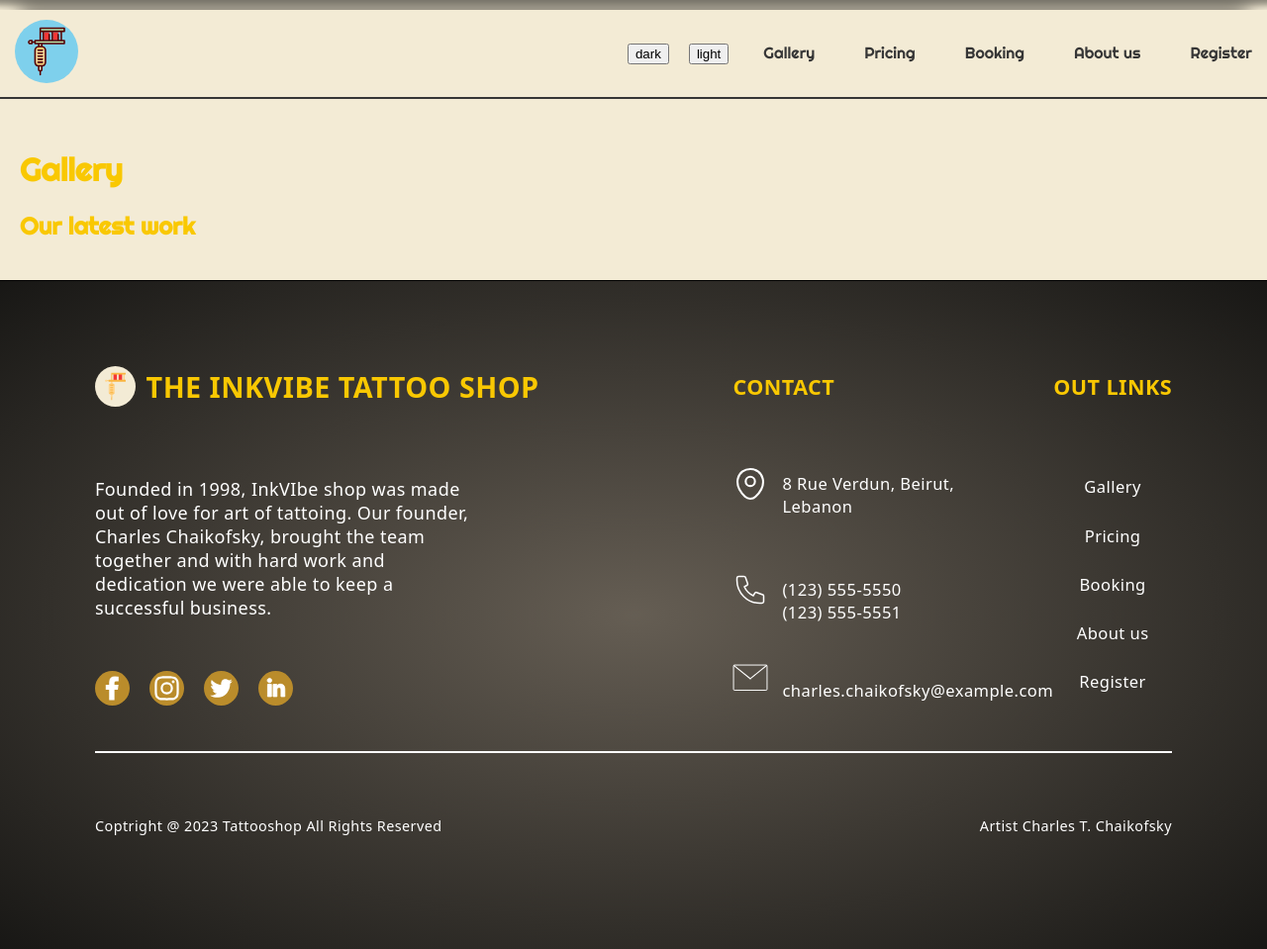
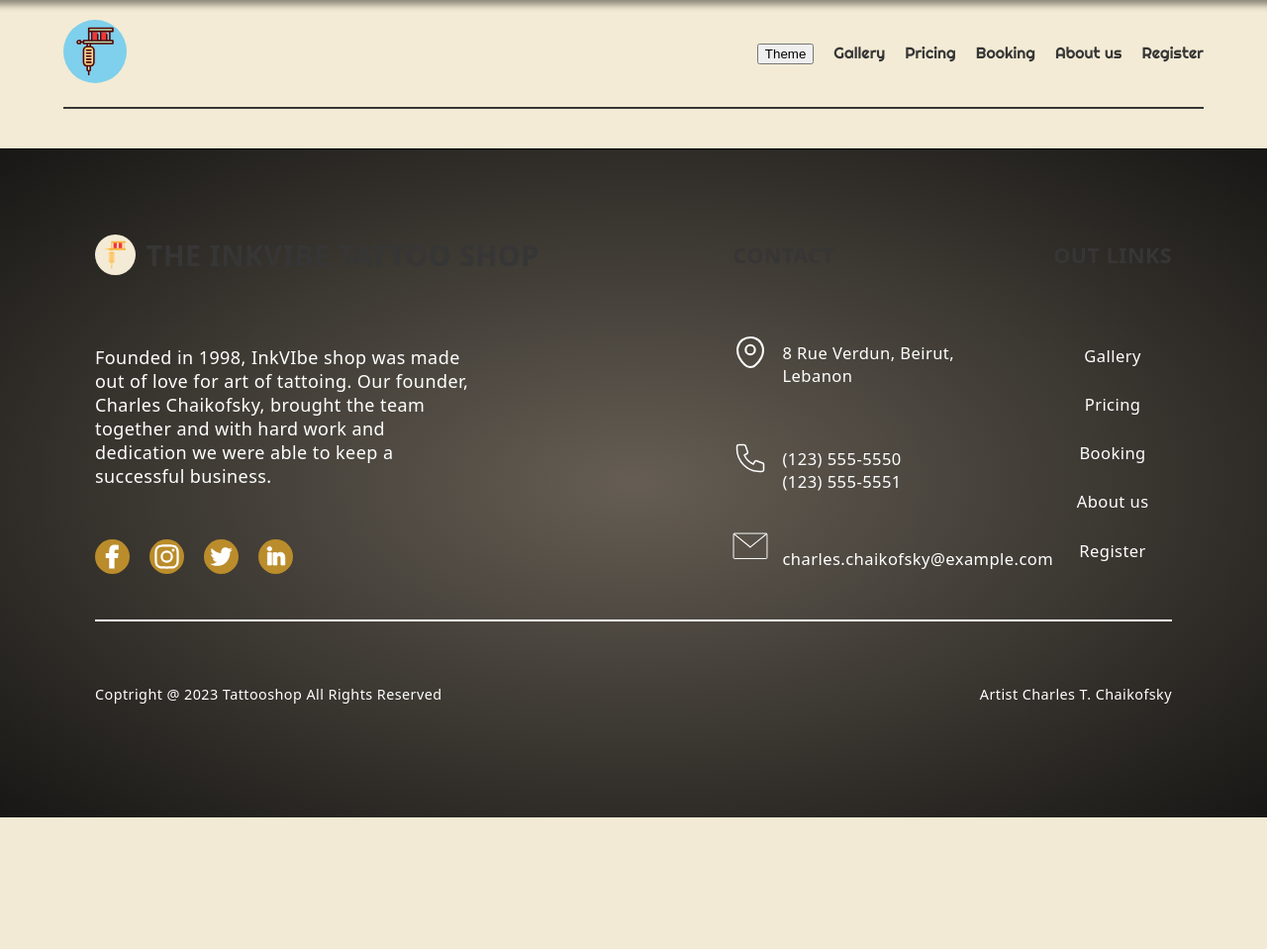
Before and after one commit to Ali-Makke/Tattoo-Studio-Website, a PHP site: page /gallery.php in a window 1280 px wide. Shown: the whole page at 99% size. After the commit the page ends 826 px from the top, so only its background shows below. Run offline with PHP 8.4, Linux system fonts and the light colour scheme; data that the repository does not hold is empty.

Commit message:
-Simplifed and optimized some css -In the included.js, added logic for three color themes instead of two -Added initial theme button to nav bar -Updated taskboard

```diff
--- a/booking.php
+++ b/booking.php
@@ -77,7 +77,6 @@ if ($_SERVER['REQUEST_METHOD'] === 'POST') {
 </head>
 
 <body>
-    <div class="wrapper">
         <div class="header_wrapper">
             <header>
                 <?php include 'navbar.php'; ?>
@@ -217,7 +216,6 @@ if ($_SERVER['REQUEST_METHOD'] === 'POST') {
                 <button type="submit">Submit Booking</button>
             </section>
         </form>
-    </div>
     <?php include 'footer.php'; ?>
 </body>
 
--- a/gallery.php
+++ b/gallery.php
@@ -25,12 +25,9 @@ $resultCategories = mysqli_query($conn, $sqlCategories);
 <body>
     <div class="wrapper">
         <header>
-            <?php include 'navbar.php'?>
+            <?php include 'navbar.php' ?>
         </header>
-    </div>
         <div class="container">
-        <h1 class="heading">Gallery</h1>
-        <h2 class="heading">Our latest work</h2>
             <?php
             while ($category = mysqli_fetch_assoc($resultCategories)) {
                 echo "<h2>" . htmlspecialchars($category['name']) . "</h2>";
@@ -48,7 +45,8 @@ $resultCategories = mysqli_query($conn, $sqlCategories);
             }
             ?>
         </div>
-    <?php include 'footer.php'?>
+    </div>
+    <?php include 'footer.php' ?>
 </body>
 
 </html>
--- a/navbar.php
+++ b/navbar.php
@@ -6,8 +6,7 @@
         &#9776;
     </div>
     <ul id="nav-links">
-        <li><button onclick="changeColors('dark')">dark</button></li>
-        <li><button onclick="changeColors('light')">light</button></li>
+        <li><button onclick="changeColors()" id="theme-toggle">Theme</button></li>
         <li><a href="gallery.php">Gallery</a></li>
         <li><a href="pricing.php">Pricing</a></li>
         <li><a href="booking.php">Booking</a></li>
--- a/scripts/included.js
+++ b/scripts/included.js
@@ -16,11 +16,24 @@ document.getElementById('hamburger').addEventListener('click', function() {
     }
 });
 
-function changeColors(theme) {
-    const root = document.documentElement;
-    if (theme === 'dark') {
-        root.classList.add('dark-theme');
-    } else {
-        root.classList.remove('dark-theme');
+// here i get the last saved theme in the localstorage
+document.addEventListener('DOMContentLoaded', () => {
+    const savedTheme = localStorage.getItem('theme');
+    if (savedTheme) {
+        document.documentElement.classList.add(savedTheme);
     }
+});
+
+//here i change the color to the next theme using a button click
+function changeColors() {
+    const themes = ['light', 'mid-theme', 'dark-theme'];
+    let currentTheme = document.documentElement.classList[0];
+
+    let nextThemeIndex = (themes.indexOf(currentTheme) + 1) % themes.length;
+    let nextTheme = themes[nextThemeIndex];
+
+    document.documentElement.classList.remove(currentTheme);
+    document.documentElement.classList.add(nextTheme);
+
+    localStorage.setItem('theme', nextTheme);
 }
--- a/styles/included.css
+++ b/styles/included.css
@@ -1,17 +1,35 @@
-:root{
+:root {
     --primary-color: #363636;
     --secondary-color: #f3ebd5;
-    /* --primary-color: #f3ebd5; */
-    /* --secondary-color: #363636; */
-    /* --neutral-color: #f4f4f4; */
+    /* --natural-color: #6d6860;
+    --text-color: #f3f3f3; */
+}
+
+.mid-theme{
+    --primary-color: #363636;
+    --secondary-color: #e0e0e0;
     /* --text-color: #333333; */
 }
 
-.dark-theme{
+.dark-theme {
     --primary-color: #f3ebd5;
     --secondary-color: #363636;
-    /* --neutral-color: #f4f4f4; */
-    /* --text-color: #333333; */
+    /* --neutral-color: #f4f4f4;
+    --text-color: #636363; */
+}
+
+@font-face {
+    font-family: 'Righteous';
+    src: url("fonts/Righteous/Righteous-Regular.ttf");
+}
+
+@font-face {
+    font-family: "Poppins";
+    src: url("fonts/Poppins/Poppins-Regular.ttf");
+}
+
+* {
+    box-sizing: border-box;
 }
 
 /* add scroll bar and smoothen*/
@@ -44,6 +62,25 @@ html {
 /* end scrollbar */
 
 
+body {
+    margin: 0;
+    min-height: 100vh;
+
+    color: var(--primary-color);
+    background-color: var(--secondary-color);
+    box-shadow: inset 0px 25px 7px -20px rgba(0, 0, 0, 0.44);
+
+    font-family: "Righteous", "Open Sans", "Atma", "Black And White Picture", "Black Ops One", Arial, sans-serif;
+    font-weight: 400;
+    font-size: 1rem;
+}
+
+.wrapper {
+    width: 90%;
+    margin: auto;
+    overflow: hidden;
+}
+
 /* navigation bar */
 nav {
     display: flex;
@@ -52,8 +89,6 @@ nav {
     padding: 20px 0;
     width: 100%;
     border-bottom: 2px solid var(--primary-color);
-box-shadow: rgba(0, 0, 0, 0.5) 0px -25px 20px -20px;
-
 }
 
 nav ul {
--- a/styles/style_gallery.css
+++ b/styles/style_gallery.css
@@ -1,55 +1,10 @@
-@font-face {
-    font-family: 'Righteous';
-    src: url("fonts/Righteous/Righteous-Regular.ttf");
-}
-
-@font-face {
-    font-family: "Poppins";
-    src: url("fonts/Poppins/Poppins-Regular.ttf");
-}
-
-* {
-    box-sizing: border-box;
-}
-
-body {
-    margin: 0;
-    min-height: 100vh;
-
-    color: var(--primary-color);
-    background-color: var(--secondary-color);
-    box-shadow: inset 0px 25px 7px -20px rgba(0, 0, 0, 0.44);
-
-    font-family: "Righteous", "Open Sans", "Atma", "Black And White Picture", "Black Ops One", Arial, sans-serif;
-    font-weight: 400;
-    font-size: 1rem;
-}
-
-header {
-    /* background-color: #111;
-    color: #fff; */
-    text-align: center;
-    padding: 10px 0;
-}
-
-nav {
-    background-color: var(--secondary-color);
-    padding: 10px 0;
-    text-align: center;
-}
-
-nav a {
-    color: var(--primary-color);
-    margin: 0 15px;
-}
-
 .container {
     padding: 20px;
 }
 
 h1,
 h2 {
-    color: #f9c802;
+    color: var(--primary-color);
 }
 
 .gallery {
```
Also changed, not shown: TaskBoard.md (+54 -18 lines), styles/style.css (+1 -36 lines), styles/style_booking.css (+0 -28 lines), styles/style_pricing.css (+0 -22 lines). Lines whose indentation alone changed are shown as unchanged.
